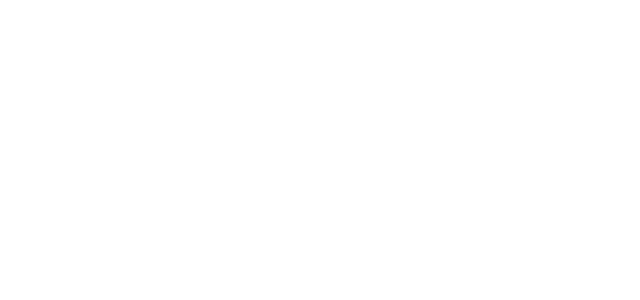
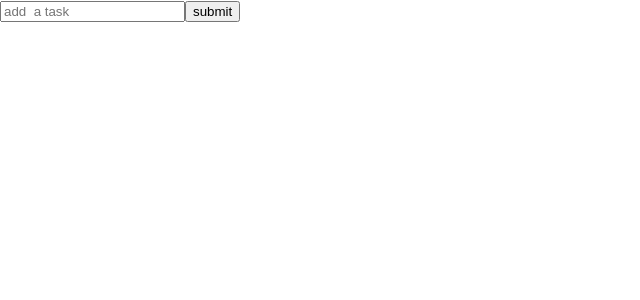
Before and after one commit to katlj/ToDoListApp, a React (Create React App) app: page / in a window 1280 px wide. Shown: the top 300 px of the page, without its empty margins (0-640 px from the left). Built offline with nearby package versions, Linux system fonts and the light colour scheme.

Commit message:
added all basic stuff

```diff
--- a/src/TodoList.js
+++ b/src/TodoList.js
@@ -1,11 +1,53 @@
 import React from "react";
-import {useState} from "react";
 import Card from "react-bootstrap/Card";
+import Form from "react-bootstrap/Form";
+import Button from 'react-bootstrap/Button';
+import { useState } from "react";
 
 function TodoList(){
-    const[task, setTasks] = useState("Click here to edit text")
-        //states are anything that can be updated. I want the card to be able to be updated
+    //make a state variable to store the tasts in an array
+const [itemList, setItems] = useState([])
+//make a state variable for the actual to do items
+const [mytasks, setNewTask] = useState("");
 
 
+
+//event handler for addin the new items
+function handleInput(event){
+    setNewTask(event.target.value);//update new task states with the new value
 }
- export default TodoList;
+
+const handleSumbit = (e) => { //handle submission event
+    e.preventDefault();// prevent the default way of adding stuff
+    setItems([...itemList,mytasks]);//Adds a new task to the itemList array by creating a new array and appendging the task
+    setNewTask("");//return the input back to an empty array after submission
+
+};
+
+    return(
+<>
+
+
+<Form onSubmit={handleSumbit}>
+    <input
+    type="text"
+    value={mytasks}
+    onChange={handleInput}
+    placeholder="add  a task"
+    />
+    <Button variant="success" type="submit">submit</Button>
+    </Form>
+
+
+<ul>
+   {itemList.map((mytasks, index) => (<li key = {index}>{mytasks}</li>))}
+
+</ul>
+
+
+</>
+
+
+    );
+};
+export default TodoList;
```
Also changed, not shown: src/ReactNotes.txt (added).
